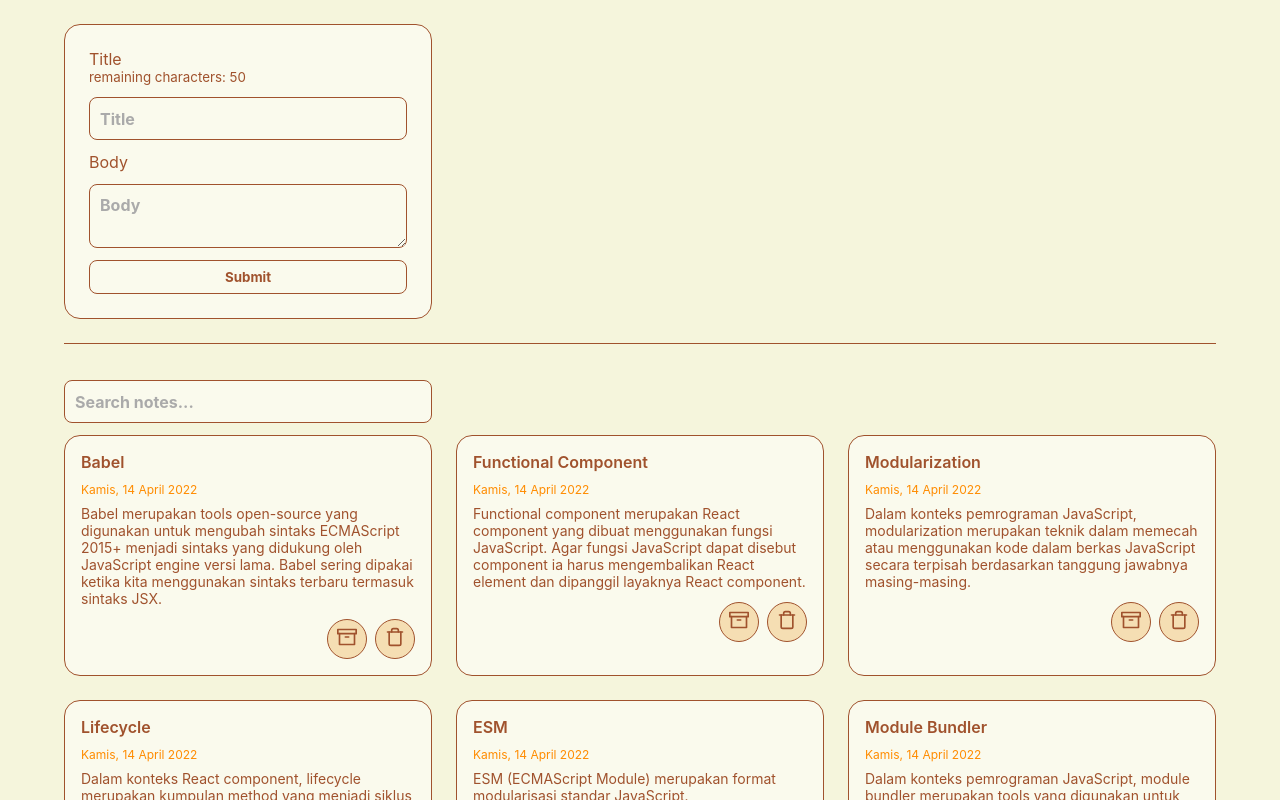
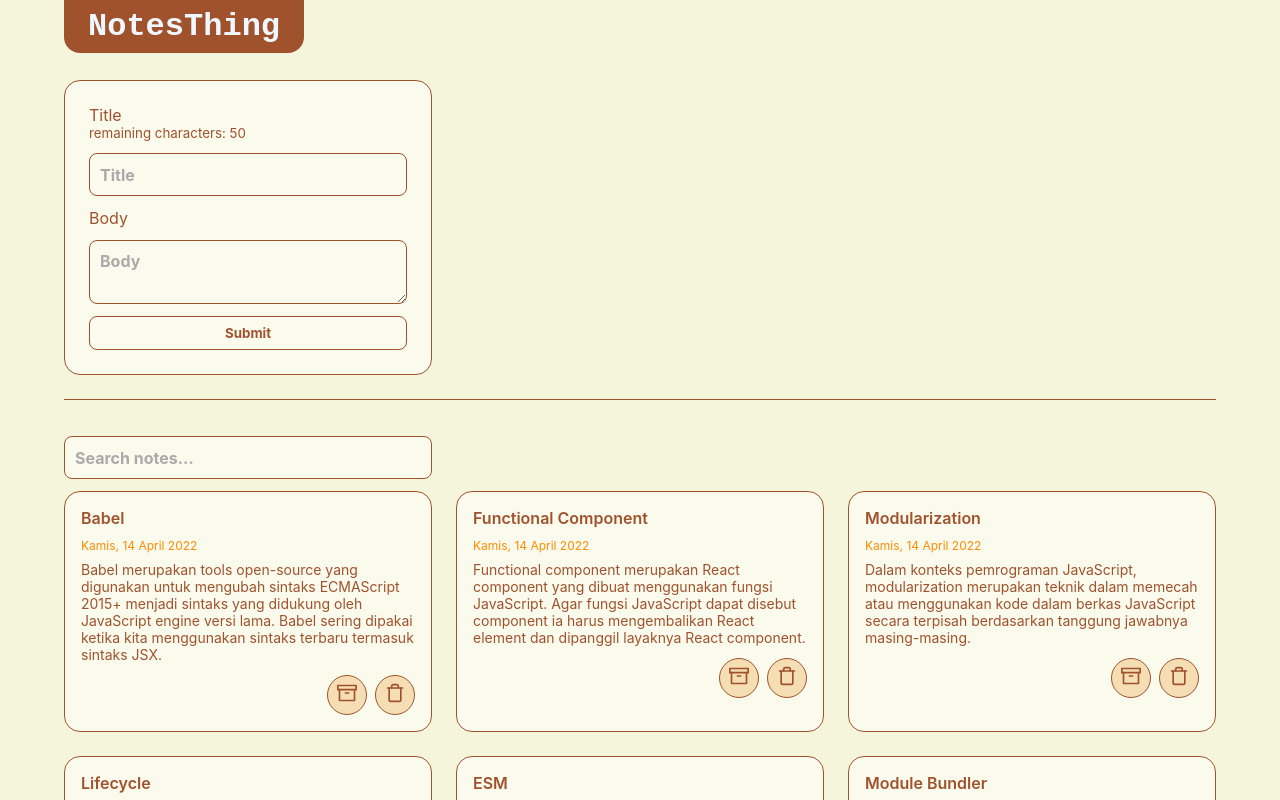
Before and after one commit to irwanphan/dicoding-personal-notes, a React (Vite) app: page / in a window 1280 px wide. Shown: the top 800 px of the page. Built offline with nearby package versions, Linux system fonts and the light colour scheme.

Commit message:
create Header for logo and menu

```diff
--- /dev/null
+++ b/src/components/Header/index.jsx
@@ -0,0 +1,12 @@
+import React from "react"
+
+const Header = () => {
+    return (
+        <header className="custom-header">
+            <h1>NotesThing</h1>
+            {/* create menu later :) */}
+        </header>
+    )
+}
+
+export default Header
--- a/src/index.jsx
+++ b/src/index.jsx
@@ -4,6 +4,7 @@ import './styles/style.css';
 import { getInitialData } from './utils';
 import Note from './components/Note';
 import FormCreateNote from './components/FormCreateNote';
+import Header from './components/Header';
 
 const Home = () => {
     const [data, setData] = useState([]);
@@ -54,6 +55,8 @@ const Home = () => {
 
     return (
         <div className="container">
+            <Header/>
+
             <FormCreateNote onCreateNote={createNote} />
 
             <div className="divider"></div>
--- a/src/styles/style.css
+++ b/src/styles/style.css
@@ -13,7 +13,7 @@ body {
 .container {
   max-width: 1200px;
   margin: 0 auto;
-  padding: 1.5rem;
+  padding: 5rem 1.5rem 1.5rem;
 }
 .container h3 {
   margin: 1rem 0;
@@ -247,3 +247,16 @@ input::placeholder, textarea::placeholder {
     grid-template-columns: repeat(4, 1fr);
   }
 } */
+
+
+header.custom-header {
+  position: fixed;
+  top: 0;
+  max-width: 75rem;
+  width: auto;
+  background-color: sienna;
+  padding: 0.5rem 1.5rem;
+  color: aliceblue;
+  border-radius: 0 0 1rem 1rem;
+  font-family: 'Courier New', Courier, monospace;
+}
```
